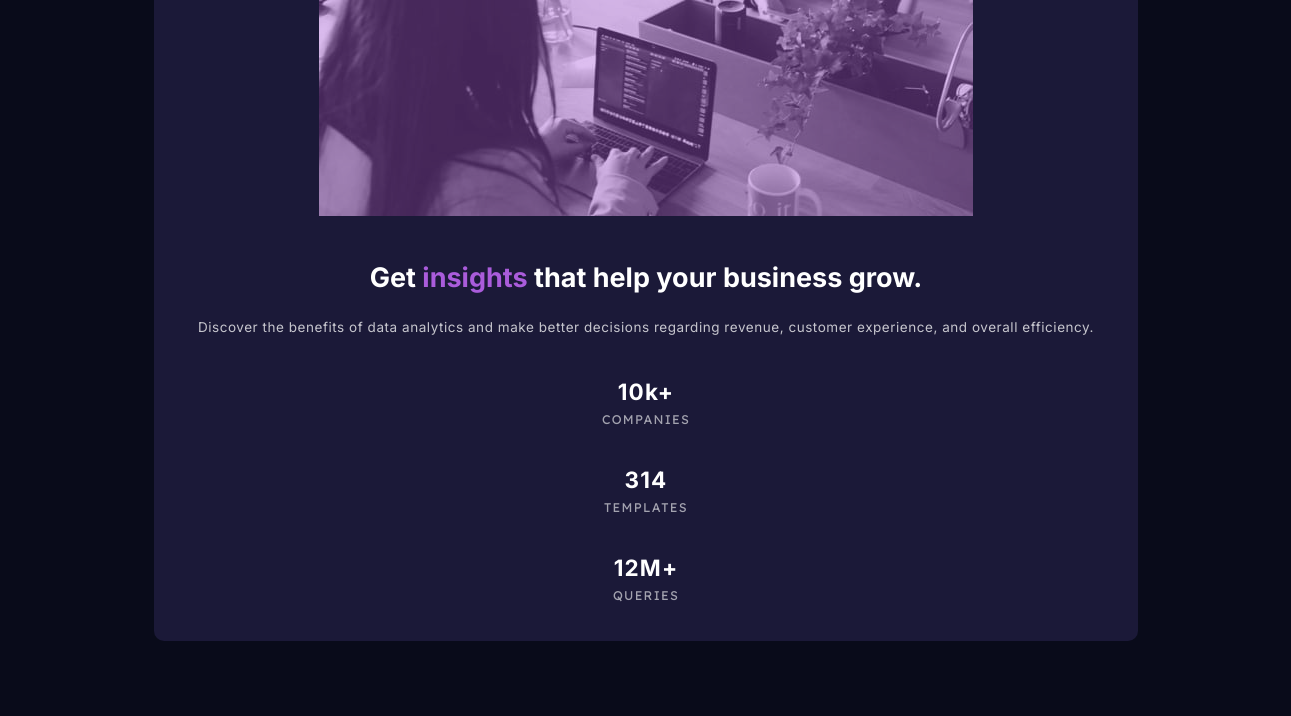
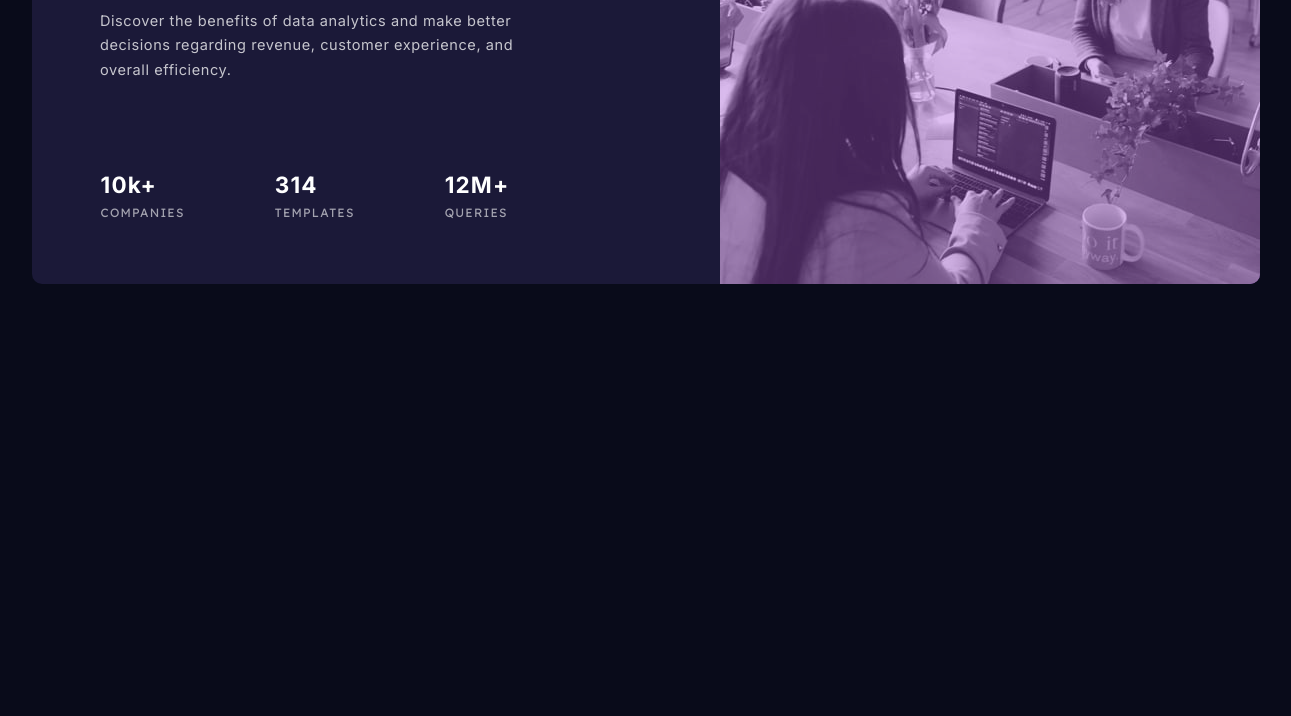
Before and after one commit to JakubLipnicki/stats-preview-card-componend-fMentor, a plain HTML site: page index.html in a window 1536 px wide. Shown: the part 339-1055 px from the top of the page, without its empty margins (122-1413 px from the left). After the commit the page ends 800 px from the top, so only its background shows below. Drawn offline with Linux system fonts and the light colour scheme.

Commit message:
desktop-design

```diff
--- a/index.html
+++ b/index.html
@@ -23,7 +23,7 @@
 <body>
 <section class="container">
   <div class="image-bg">
-    <img src="images/image-header-mobile.jpg" alt="image-header-mobile">
+    <img src="images/image-header-mobile.jpg" class="hidden-desktop" alt="image-header-mobile">
   </div>
   <div class="down-section">
     <h1>
@@ -32,14 +32,24 @@
     <p id="p-description">Discover the benefits of data analytics and make better decisions regarding revenue, customer
       experience, and overall efficiency.</p>
 
+    <div class="desktop-layout">
+      <div class="each-column">
         <h2>10k+</h2>
         <p id="stats-desc">COMPANIES</p>
+      </div>
+      <div class="each-column">
         <h2>314</h2>
         <p id="stats-desc">TEMPLATES</p>
+      </div>
+      <div class="each-column">
         <h2>12M+</h2>
         <p id="stats-desc">QUERIES</p>
       </div>
-
+    </div>
+  </div>
+  <div class="desktop-image-container">
+    <img src="images/image-header-desktop.jpg" class="hidden-mobile" alt="image-header-desktop">
+  </div>
  </section>
 
   <!-- <div class="attribution">
--- a/style.css
+++ b/style.css
@@ -66,3 +66,71 @@ h2{
     font-size: 0.84em;
     letter-spacing: 0.1em;
 }
+.hidden-mobile{
+    display: none;
+}
+
+@media screen and (min-width: 1440px){
+    body{
+
+        overflow: hidden;
+        height: 100vh;
+        margin: 0;
+    }
+    h1{
+        text-align: left;
+        margin-top: 1.5em;
+        padding: 0 0 0 0.75em;
+        font-size: 2.5em;
+        width: 73%;
+        letter-spacing: 0.01em;
+        margin-bottom: 0.65em;
+    }
+    h2{
+        display: inline-block;
+    }
+    .container{
+        flex-direction: row;
+        align-items: start;
+        max-width: 80%;
+    }
+    .down-section{
+        padding: 0;
+        width: 55%;
+        margin-left: 2.6667em;
+    }
+    .hidden-desktop{
+        display: none;
+    }
+    .hidden-mobile{
+        display:block;
+    }
+    img{
+        width: auto;
+        border-radius: 0 10px 10px 0;
+        height: 100%;
+        text-align: right;
+    }
+    #p-description{
+        text-align: left;
+        padding: 0 0 0 1.948em;
+        font-size: 0.97em;
+        width: 67%;
+    }
+    #stats-desc{
+        font-size: 0.8em;
+    }
+    .desktop-layout{
+        display: flex;
+        width: 63%;
+        justify-content: space-between;
+        padding: 3.35em 0 0 1.934em;
+    }
+    .each-column{
+        text-align: left;
+    }
+    .desktop-image-container{
+        background-color: hsl(277, 64%, 61%);
+        border-radius: 0 10px 10px 0;
+    }
+}
```
Lines whose indentation alone changed are shown as unchanged.
